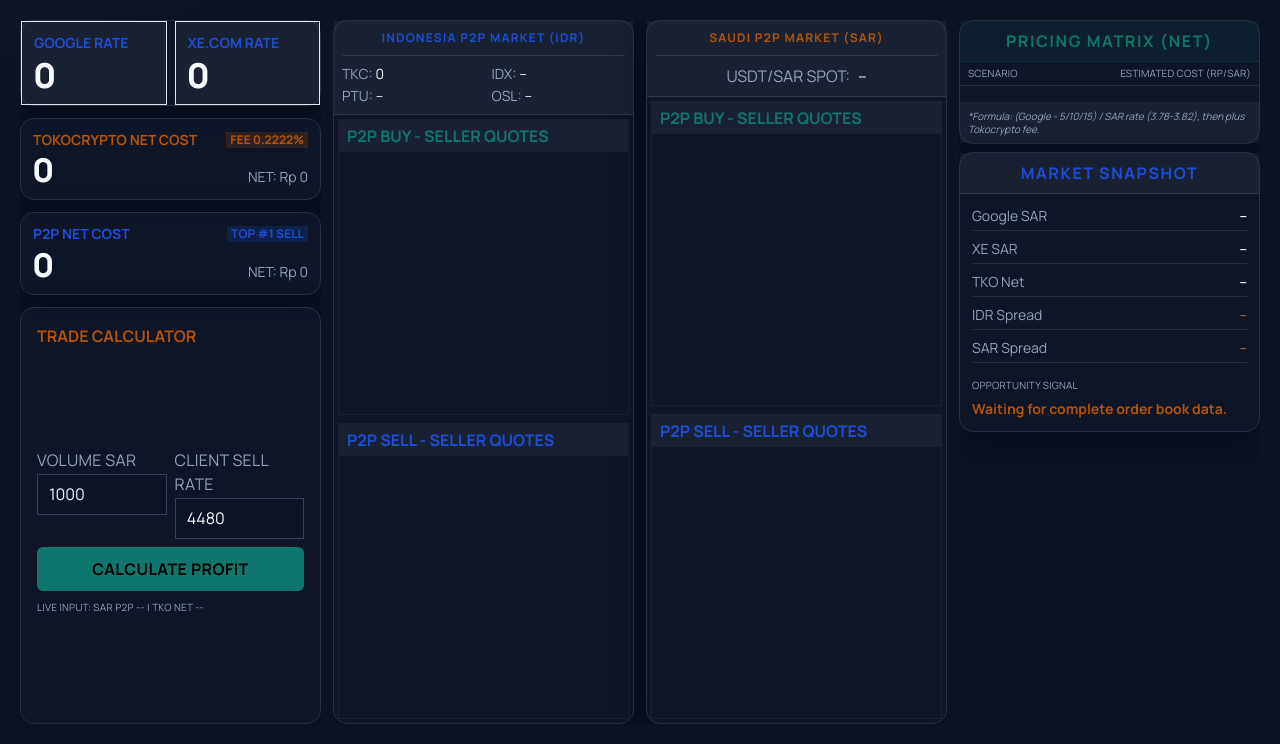
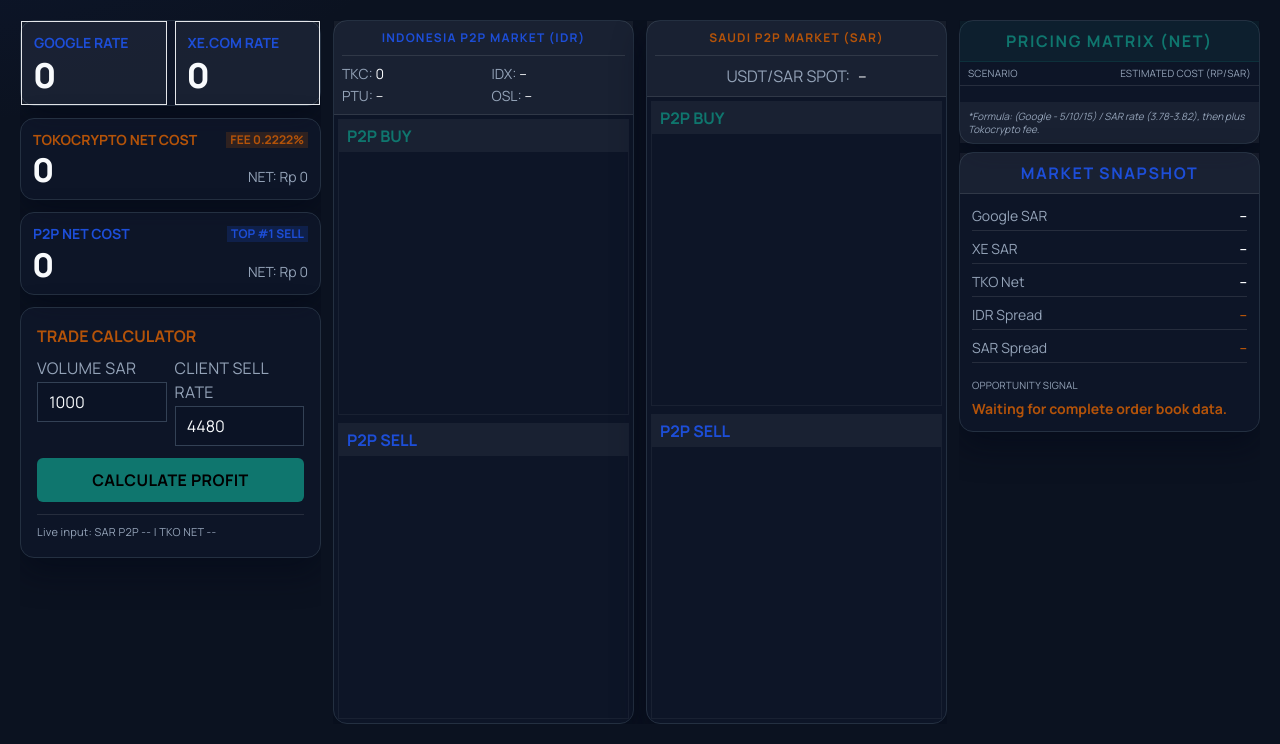
Before and after one commit to iqbaalfrm/RiyalGo, a Flask app: page / in a window 1280 px wide. Shown: the part 56-800 px from the top of the page. Run offline with Flask 3, Linux system fonts and the light colour scheme; data that the repository does not hold is empty; some libraries are stand-ins or nearby versions.

Commit message:
Refine calculator spacing and simplify P2P section labels

```diff
--- a/templates/index.html
+++ b/templates/index.html
@@ -231,9 +231,9 @@
             </div>
 
             <!-- Kalkulator Arbitrase -->
-            <div class="bg-white/5 border p-4 flex flex-col relative w-full flex-1">
+            <div class="bg-white/5 border p-4 flex flex-col relative h-fit w-full">
                 <h3 class="text-warning-gold font-bold uppercase tracking-normal mb-2 text-base">TRADE CALCULATOR</h3>
-                <div class="space-y-2 flex-1 flex flex-col justify-center">
+                <div class="space-y-3">
                     <div class="grid grid-cols-1 sm:grid-cols-2 gap-2">
                         <div class="flex flex-col gap-0.5">
                             <label class="text-base text-white/40 uppercase">Volume SAR</label>
@@ -250,7 +250,7 @@
                     </div>
                     <button onclick="runCalc()"
                         class="w-full bg-neon-green text-black font-bold text-sm sm:text-base py-2.5 mt-1 hover:bg-neon-green/80 transition-colors uppercase tracking-wide rounded-md">CALCULATE PROFIT</button>
-                    <p id="calc-market-hint" class="text-[10px] text-white/35 uppercase tracking-wide leading-relaxed">Live input: waiting market data...</p>
+                    <p id="calc-market-hint" class="text-[11px] text-white/45 tracking-wide leading-relaxed border-t border-white/10 pt-2">Live input: waiting market data...</p>
                 </div>
             </div>
         </section>
@@ -276,7 +276,7 @@
                 </div>
                 <div class="flex-grow p-1 flex flex-col gap-2 min-h-0">
                     <div class="border border-white/5 flex-1 min-h-0">
-                        <div class="bg-white/5 text-base px-2 py-1 font-bold text-neon-green">P2P BUY - SELLER QUOTES</div>
+                        <div class="bg-white/5 text-base px-2 py-1 font-bold text-neon-green">P2P BUY</div>
                         <div class="overflow-y-auto max-h-[34vh]">
                             <table class="w-full text-base">
                                 <tbody id="table-p2p-indo-buy" class="text-white/60"></tbody>
@@ -284,7 +284,7 @@
                         </div>
                     </div>
                     <div class="border border-white/5 flex-1 min-h-0">
-                        <div class="bg-white/5 text-base px-2 py-1 font-bold text-cyber-blue">P2P SELL - SELLER QUOTES</div>
+                        <div class="bg-white/5 text-base px-2 py-1 font-bold text-cyber-blue">P2P SELL</div>
                         <div class="overflow-y-auto max-h-[34vh]">
                             <table class="w-full text-base">
                                 <tbody id="table-p2p-indo-sell" class="text-white/60"></tbody>
@@ -305,7 +305,7 @@
                 </div>
                 <div class="flex-grow p-1 flex flex-col gap-2 min-h-0">
                     <div class="border border-white/5 flex-1 min-h-0">
-                        <div class="bg-white/5 text-base px-2 py-1 font-bold text-neon-green">P2P BUY - SELLER QUOTES</div>
+                        <div class="bg-white/5 text-base px-2 py-1 font-bold text-neon-green">P2P BUY</div>
                         <div class="overflow-y-auto max-h-[34vh]">
                             <table class="w-full text-base">
                                 <tbody id="table-p2p-saudi-buy" class="text-white/60"></tbody>
@@ -313,7 +313,7 @@
                         </div>
                     </div>
                     <div class="border border-white/5 flex-1 min-h-0">
-                        <div class="bg-white/5 text-base px-2 py-1 font-bold text-cyber-blue">P2P SELL - SELLER QUOTES</div>
+                        <div class="bg-white/5 text-base px-2 py-1 font-bold text-cyber-blue">P2P SELL</div>
                         <div class="overflow-y-auto max-h-[34vh]">
                             <table class="w-full text-base">
                                 <tbody id="table-p2p-saudi-sell" class="text-white/60"></tbody>
```
